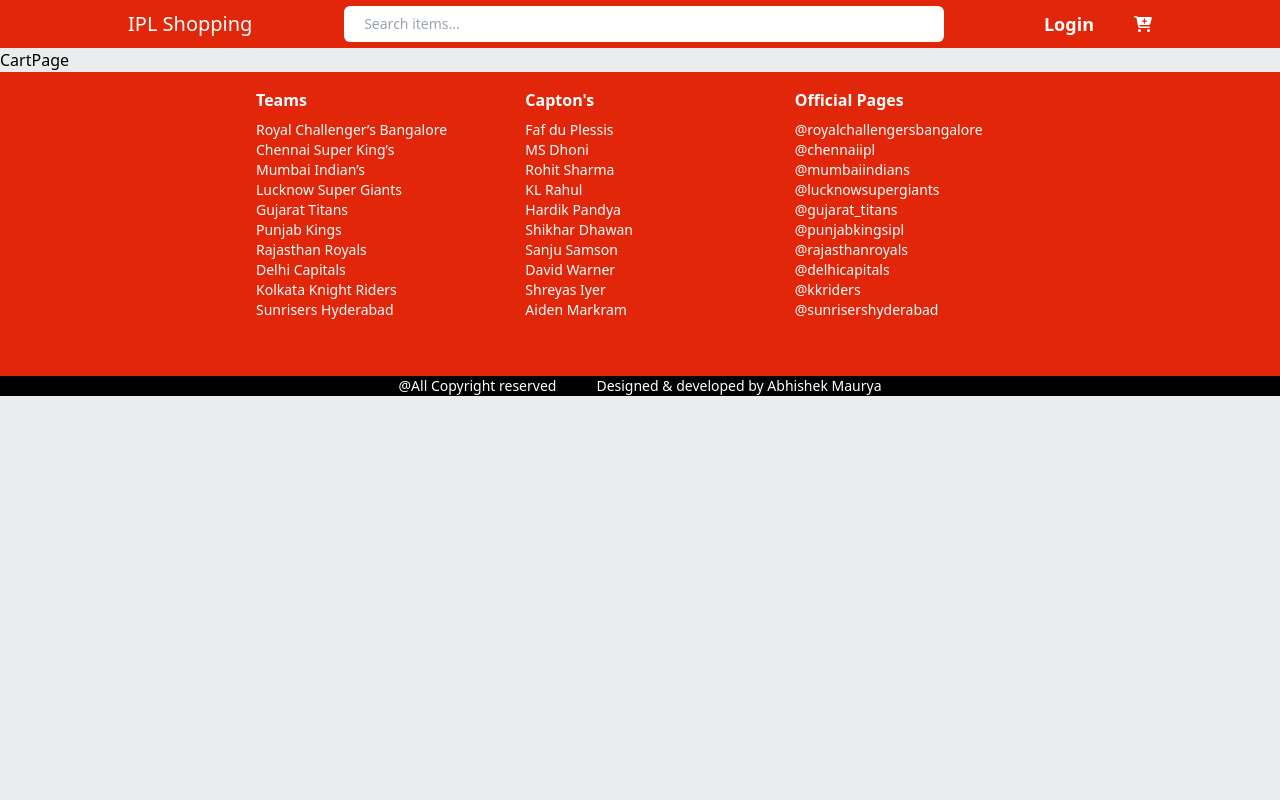
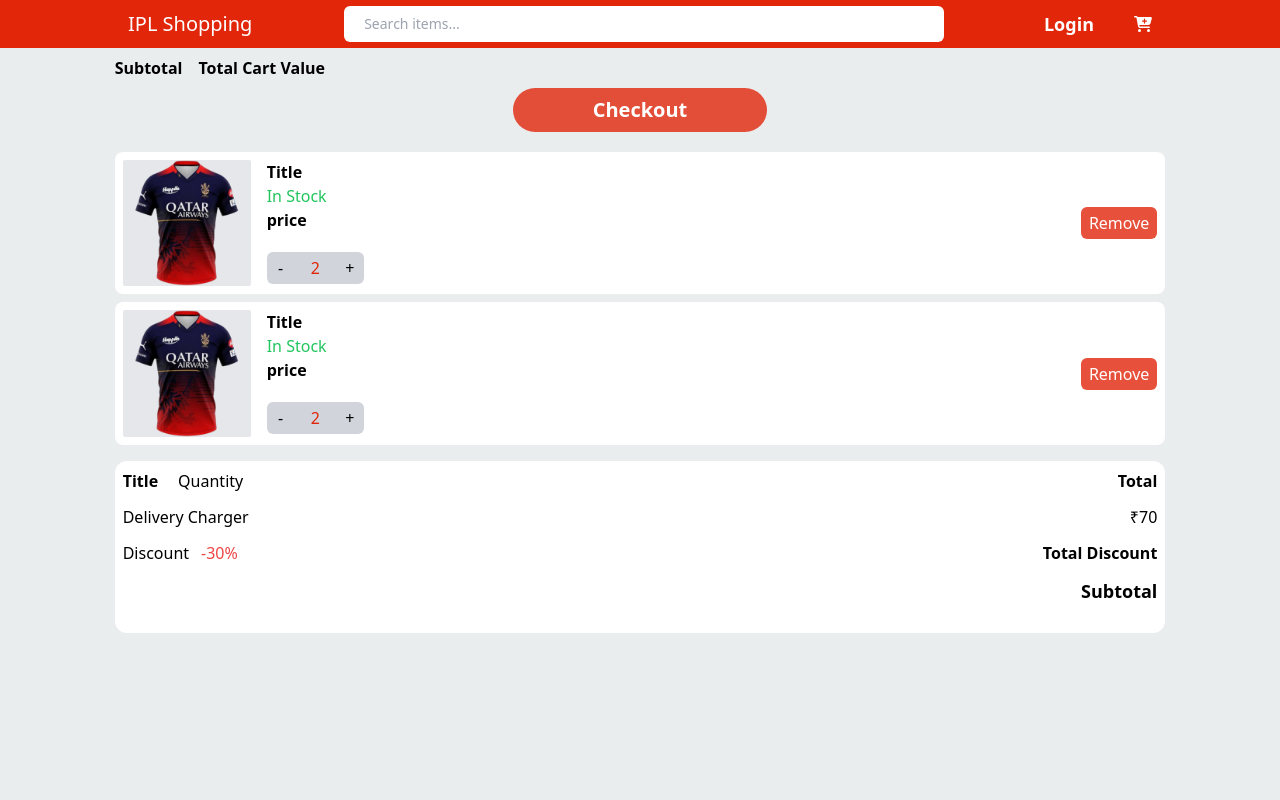
Before and after one commit to abhiishekh/E-commerce, a React (Vite) app in the folder full-toss-frontend/: page /cart in a window 1280 px wide. Shown: the top 800 px of the page. Built offline with nearby package versions, Linux system fonts and the light colour scheme.

Commit message:
added the cart page

```diff
--- /dev/null
+++ b/full-toss-frontend/src/components/CartProduct.tsx
@@ -0,0 +1,32 @@
+// import React from 'react'
+// import { RiDeleteBin6Line } from "react-icons/ri";
+import rcbjersey from '../assets/images/rcbjersey.png'
+
+const CartProduct = () => {
+  return (
+    <div className=" bg-white m-2 rounded-lg p-2 flex justify-between items-center">
+        <div className="flex gap-4">
+
+        <div className="w-32 bg-gray-200 rounded-sm">
+            <img src={rcbjersey} alt="" />
+        </div>
+        <div className=" flex flex-col ">
+            <h1 className="font-semibold capitalize">title</h1>
+            <h2 className="text-green-500 capitalize">In stock</h2>
+            <h1 className="font-semibold">price</h1>
+            <div className="flex items-center gap-4 bg-gray-300 rounded-md text-black  font-medium overflow-hidden mt-5 py-1">
+                <p className="  w-7 h-full flex items-center justify-center  hover:cursor-pointer">-</p>
+                <p className='text-Rcb-red'>2</p>
+                <p className="  w-7 h-full flex items-center justify-center  hover:cursor-pointer">+</p>
+            </div>
+        </div>
+        </div>
+        <div className="">
+            <button className="flex items-center gap-4 font-medium bg-Rcb-red/80 hover:bg-Rcb-red transform translate-all duration-300 py-1 px-2 text-white rounded-md justify-center">Remove</button>
+        </div>
+
+    </div>
+  )
+}
+
+export default CartProduct
--- a/full-toss-frontend/src/components/Footer.tsx
+++ b/full-toss-frontend/src/components/Footer.tsx
@@ -59,7 +59,7 @@ const Footer = () => {
       </div>
 
       {/* Footer Copyright Section */}
-      <div className="mt-14 w-full flex px-2 items-center justify-center gap-10 font-regular text-sm bg-black ">
+      <div className="mt-14 w-full flex px-2 items-center justify-center gap-10 font-regular text-sm bg-black/20 py-2 ">
         <h1>@All Copyright reserved</h1>
         <h1> Designed & developed by Abhishek Maurya</h1>
       </div>
--- a/full-toss-frontend/src/components/ProductCard.tsx
+++ b/full-toss-frontend/src/components/ProductCard.tsx
@@ -10,9 +10,9 @@ interface list{
 const ProductCard:React.FC<list> = ({title, price, mrp }) => {
   const discount = Math.round((parseInt(mrp)- parseInt(price))/parseInt(mrp)*100 )
   return (
-    <div className="w-full sm:w-48 h-auto md:w-64 bg-white rounded-lg p-2 shadow-lg shadow-red-100">
+    <div className="w-64 sm:w-48 h-auto md:w-64 bg-white rounded-lg p-2">
       <div className="flex justify-center bg-[#F7F7F7] hover:scale-105 transform translate-all duration-300 ease-in-out ">
-        <div className="w-32 md:w-48 flex justify-center">
+        <div className="w-32 md:w-48 flex justify-center rounded-lg">
           <img
             src={rcbjersey}
             alt=""
@@ -31,8 +31,8 @@ const ProductCard:React.FC<list> = ({title, price, mrp }) => {
         </div>
       </div>
       <div className="w-full ">
-        <button className="w-full rounded-md mt-2 py-1 px-2 bg-Rcb-red text-white font-semibold
-        hover:bg-red-700 transform transition-all duration-300 ease-in-out">
+        <button className="w-full rounded-md mt-2 py-1 px-2 bg-Rcb-red/80 text-white font-semibold
+        hover:bg-Rcb-red transform transition-all duration-300 ease-in-out">
           Add to cart</button>
       </div>
     </div>
--- a/full-toss-frontend/src/pages/CartPage.tsx
+++ b/full-toss-frontend/src/pages/CartPage.tsx
@@ -1,8 +1,61 @@
 // import React from 'react'
+
+import CartProduct from "../components/CartProduct"
 
 const CartPage = () => {
   return (
-    <div>CartPage</div>
+    <div className=" flex justify-center ">
+
+    <div className="w-full min-h-screen  md:w-5/6 2xl:w-3/5">
+    <div className=" m-2 flex gap-4">
+      <h1 className=" font-semibold capitalize">subtotal</h1>
+      <h1 className="font-bold">Total Cart Value</h1>
+    </div>
+    <div className="flex items-center justify-center sticky top-16 z-20">
+        <button  className="bg-Rcb-red/80 backdrop-blur-md hover:bg-Rcb-red transform translate-all duration-300 px-20 py-2 rounded-full text-white font-semibold text-xl ">Checkout</button>
+      </div>
+      <div className="h-auto w-full mt-5">
+
+      <CartProduct/>
+      <CartProduct/>
+
+
+      </div>
+
+      {/* // bill  */}
+      <div className=" w-full flex justify-center">
+    <div className="w-full bg-white m-2 h-auto rounded-xl p-2 flex flex-col gap-3">
+      <div className="flex items-center justify-between capitalize">
+        <div className="flex gap-5">
+          <p className="font-semibold">title</p>
+          <p>quantity</p>
+        </div>
+        <p className="font-semibold">total</p>
+      </div>
+      <div className="flex items-center justify-between">
+        <p>Delivery Charger</p>
+        <p>₹70</p>
+      </div>
+      <div className="flex items-center justify-between">
+        <div className="flex gap-3">
+
+        <p>Discount</p>
+        <p className="text-red-500">-30%</p>
+        </div>
+        <p className="font-semibold">Total Discount</p>
+      </div>
+      <div className="flex justify-end">
+        <p className="font-bold mb-5 text-lg">Subtotal</p>
+      </div>
+
+      {/* <div className="flex items-center justify-center">
+        <button  className="bg-Rcb-red px-20 py-2 rounded-full text-white font-semibold text-xl">Checkout</button>
+      </div> */}
+    </div>
+      </div>
+
+    </div>
+    </div>
   )
 }
 
--- a/full-toss-frontend/src/pages/Home.tsx
+++ b/full-toss-frontend/src/pages/Home.tsx
@@ -37,14 +37,14 @@ const Home = () => {
 
         <div className="h-40 md:h-64 w-full bg-Rcb-red mt-24 flex justify-between items-center px-2 rounded-xl">
           <h1 className="text-5xl text-white font-semibold text-center">Popular Item's</h1>
-          <div className="w-48 h-full md:w-64 flex items-center py-2">
+          <div className="w-48 h-full md:w-64 flex items-center py-2 hover:scale-110 transform translate-all duration-300 ">
             <img src={rcbjersey} alt="RCB Jersey" className="w-full h-full object-contain" />
           </div>
         </div>
         </div>
 
         {/* product list  */}
-        <div className="w-full px-2 h-auto my-10 flex flex-wrap justify-center gap-1 md:gap-6">
+        <div className="w-full px-2 h-auto my-10 flex flex-wrap justify-center gap-4 md:gap-6">
           {
             data.map((items)=>(
               <ProductCard
--- a/full-toss-frontend/src/pages/Login.tsx
+++ b/full-toss-frontend/src/pages/Login.tsx
@@ -22,8 +22,8 @@ const Login = () => {
   };
 
   return (
-    <div className="min-h-screen bg-gradient-to-r from-Rcb-red to-[#f8f8f8] flex justify-center items-center">
-      <div className="w-full max-w-md p-8 bg-white rounded-xl shadow-lg">
+    <div className="min-h-screen bg-Rcb-red/10 backdrop-blur-lg flex justify-center items-center">
+      <div className="w-full max-w-md p-8 bg-white rounded-xl shadow-lg mx-2 md:mx-0">
         <h2 className="text-2xl font-semibold text-center mb-6">Login</h2>
         <form onSubmit={handleSubmit} className="space-y-4">
 
--- a/full-toss-frontend/src/pages/Signup.tsx
+++ b/full-toss-frontend/src/pages/Signup.tsx
@@ -50,8 +50,8 @@ const Signup = () => {
   };
 
   return (
-    <div className="min-h-screen bg-gradient-to-r from-Rcb-red to-[#f8f8f8] flex justify-center items-center">
-      <div className="w-full max-w-md p-8 bg-white rounded-xl shadow-lg">
+    <div className="min-h-screen bg-Rcb-red/10 backdrop:blur-lg flex justify-center items-center ">
+      <div className="w-full max-w-md p-8 bg-white rounded-xl shadow-lg mx-2 md:mx-0">
         <h2 className="text-2xl font-semibold text-center mb-6">Sign Up</h2>
         <form onSubmit={handleSubmit} className="space-y-4">
           {/* Username */}
```
